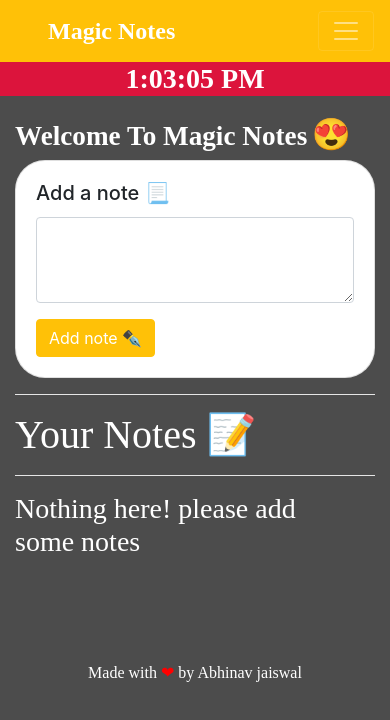
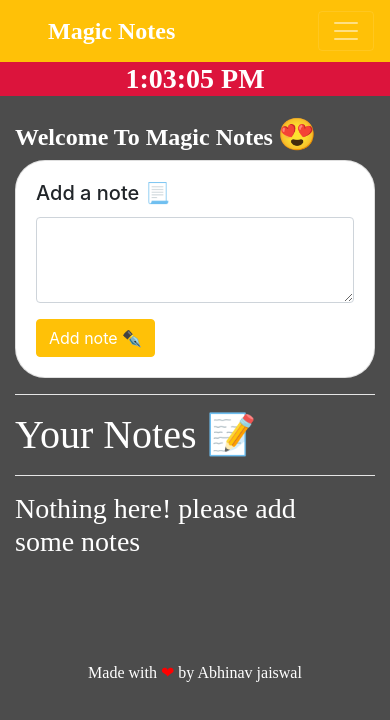
Before and after one commit to aj761774/magic-notes, a plain HTML site: page index.html in a window 390 px wide. Drawn offline with nearby package versions, Linux system fonts and the light colour scheme.

```diff
--- a/css/style.css
+++ b/css/style.css
@@ -64,3 +64,8 @@
 #add-note-title,#pen-emoji{
     font-size: 1.3rem;
 }
+@media screen and (max-width:500px){
+    #welcome{
+      font-size: 1.5rem;
+    }
+}
--- a/index.html
+++ b/index.html
@@ -49,7 +49,7 @@
     </nav>
     <h3 id="time"></h3>
 <div class="container my-3">
- <div style="height: 3rem;">
+ <div id="welcome-part" style="height: 3rem;">
   <span id="welcome"></span> <span id="emoji"></span>
 </div>
      <div class="card">
```
